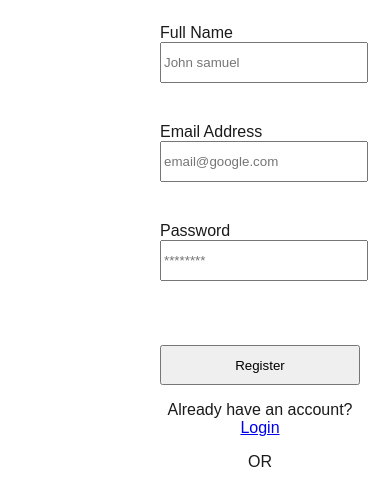
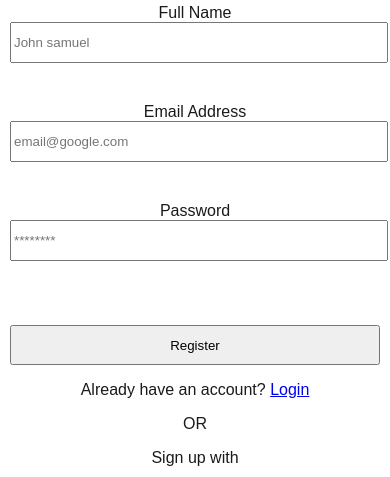
Before and after one commit to timi2003/godpc-entry_project, a plain HTML site: page register.html in a window 390 px wide. Shown: the part 288-765 px from the top of the page. Drawn offline with Linux system fonts and the light colour scheme.

Commit message:
Job master project

```diff
--- a/register.css
+++ b/register.css
@@ -61,7 +61,11 @@ p{
     .container {
         flex-direction: column;
         height: auto;
-        padding: 30px;
+        padding: 10px;
+        margin: 0;
+        align-items: center;
+        text-align: center;
+        justify-content: center;
     }
     .logo {
         display: flex;
```
Also changed, not shown: index.html (+1 -0 lines), style.css (+5 -10 lines).
